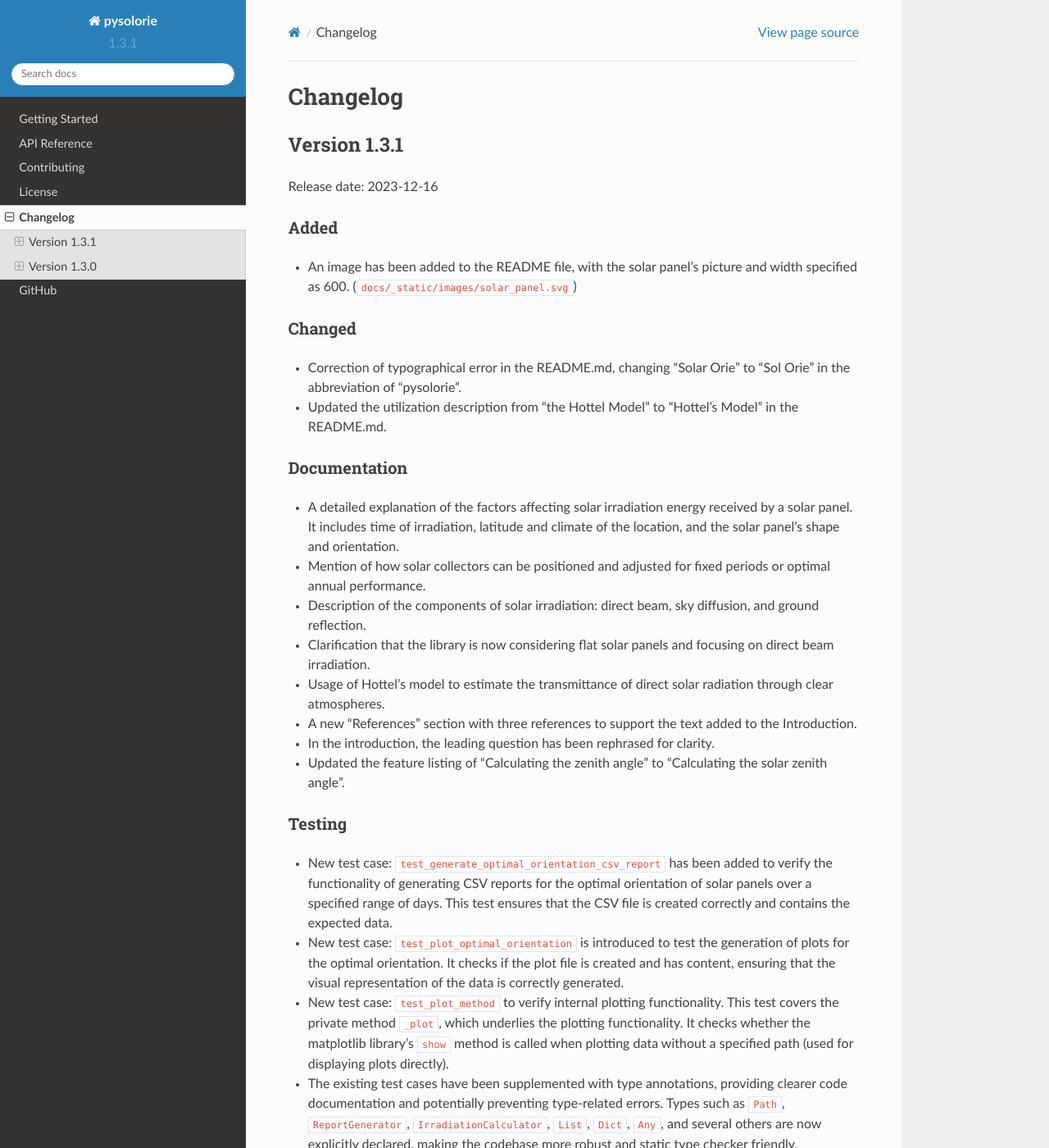
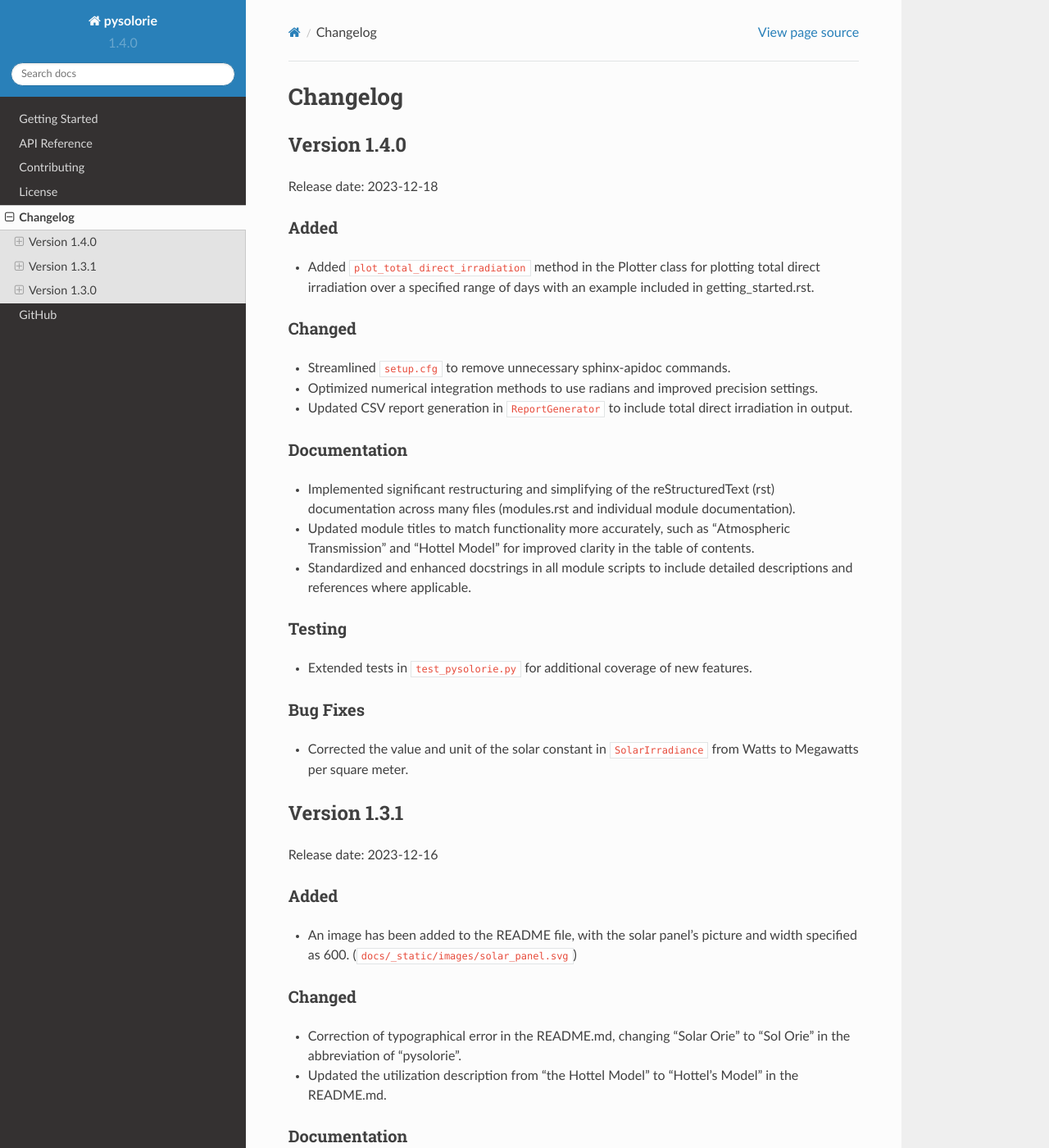
Before and after one commit to aaghamohammadi/pysolorie, a Sphinx documentation site: the page built from docs/changelog.rst, in a window 1280 px wide and 1400 px high. Shown: the whole window at 82% size. Built offline with Sphinx 7.4.7 and the Read the Docs theme 2.0.0, drawn with Linux system fonts in a browser that asks for light colours.

Commit message:
Ready to release the version 1.4.0

```diff
--- a/docs/changelog.rst
+++ b/docs/changelog.rst
@@ -1,5 +1,37 @@
 Changelog
 =========
+
+
+Version 1.4.0
+-------------
+
+Release date: 2023-12-18
+
+Added
+^^^^^
+- Added ``plot_total_direct_irradiation`` method in the Plotter class for plotting total direct irradiation over a specified range of days with an example included in getting_started.rst.
+
+Changed
+^^^^^^^
+- Streamlined ``setup.cfg`` to remove unnecessary sphinx-apidoc commands.
+- Optimized numerical integration methods to use radians and improved precision settings.
+- Updated CSV report generation in ``ReportGenerator`` to include total direct irradiation in output.
+
+Documentation
+^^^^^^^^^^^^^
+- Implemented significant restructuring and simplifying of the reStructuredText (rst) documentation across many files (modules.rst and individual module documentation).
+- Updated module titles to match functionality more accurately, such as "Atmospheric Transmission" and "Hottel Model" for improved clarity in the table of contents.
+- Standardized and enhanced docstrings in all module scripts to include detailed descriptions and references where applicable.
+
+
+Testing
+^^^^^^^
+- Extended tests in ``test_pysolorie.py`` for additional coverage of new features.
+
+Bug Fixes
+^^^^^^^^^
+- Corrected the value and unit of the solar constant in ``SolarIrradiance`` from Watts to Megawatts per square meter.
+
 
 Version 1.3.1
 -------------
--- a/setup.cfg
+++ b/setup.cfg
@@ -1,6 +1,6 @@
 [metadata]
 name = pysolorie
-version = 1.3.1
+version = 1.4.0
 description = Orientation Analysis of Solar Panel
 long_description = file: README.md
 long_description_content_type = text/markdown
```
